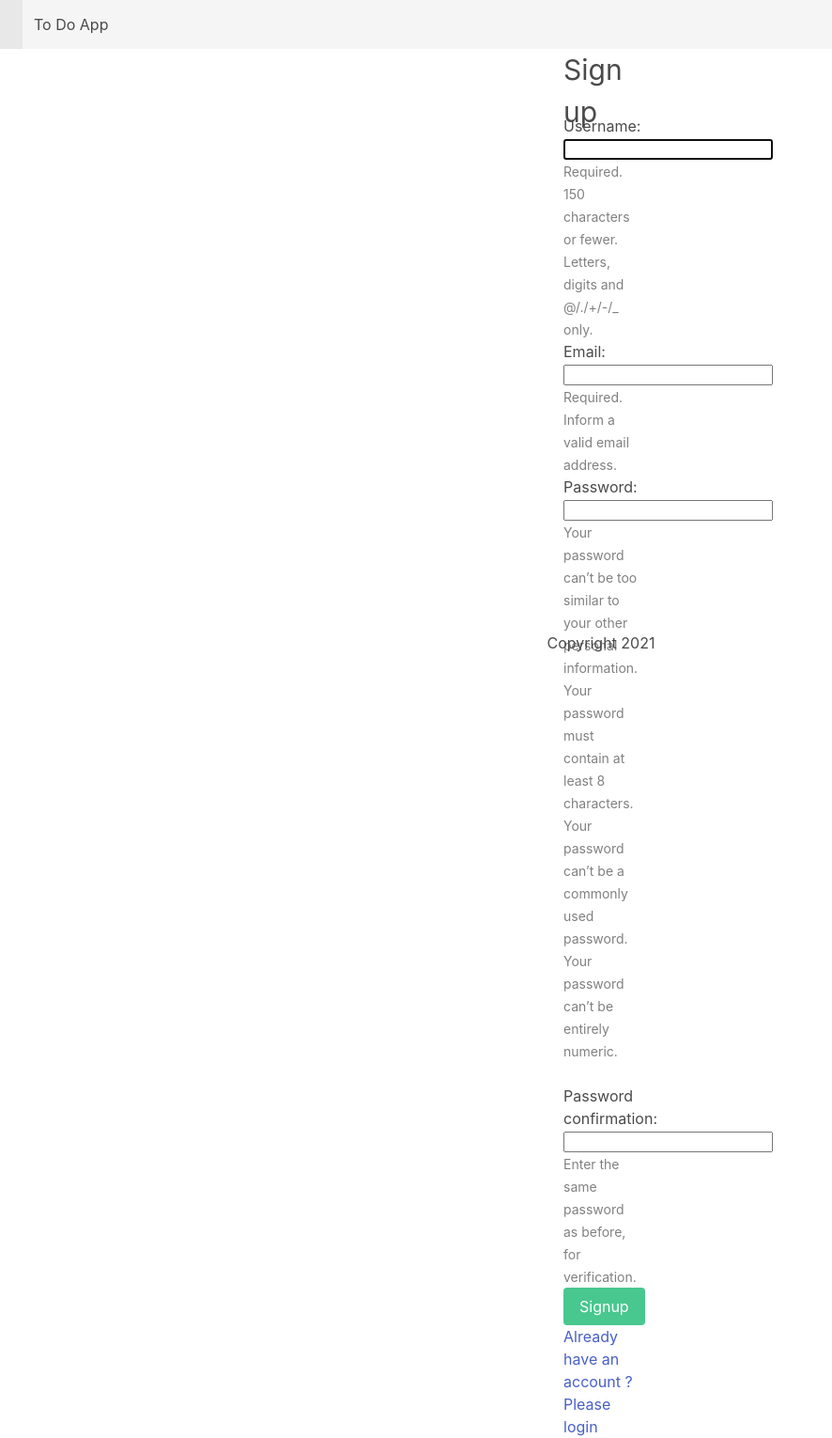
After one commit to Andreea-Paul/todo, a Django app: page /signup in a window 1280 px wide. The commit adds this page. Shown: the whole page at 94% size, without its empty margins (0-886 px from the left). Run offline with Django 3.2, Linux system fonts and the light colour scheme; some libraries are stand-ins or nearby versions.

Commit message:
Add a register page

```diff
--- a/todoapp/forms.py
+++ b/todoapp/forms.py
@@ -1,5 +1,9 @@
 from django import forms
 from .models import Todo
+
+from django.contrib.auth.forms import UserCreationForm
+from django.contrib.auth.models import User
+
 
 
 class TodoForm(forms.ModelForm):
@@ -10,3 +14,11 @@ class TodoForm(forms.ModelForm):
 class LoginForm(forms.Form):
     username = forms.CharField(max_length=20)
     password = forms.CharField(max_length=30, widget=forms.PasswordInput)
+
+class SignUpForm(UserCreationForm):
+
+    email = forms.EmailField(max_length=254, help_text='Required. Inform a valid email address.')
+
+    class Meta:
+        model = User
+        fields = ('username', 'email', 'password1', 'password2', )
--- a/todoapp/templates/login_page.html
+++ b/todoapp/templates/login_page.html
@@ -62,6 +62,7 @@
         {% endif %}
     {% endfor %}
 </div>
+<a href="{% url 'signup' %}">Don't have an account ? Signup now</a>
 </div>
 
 {% endblock %}
--- /dev/null
+++ b/todoapp/templates/signup.html
@@ -0,0 +1,50 @@
+{% extends 'base.html' %}
+
+{% block content %}
+<nav class="navbar is-light" role="navigation" aria-label="main navigation">
+    <div class="navbar-brand">
+        <a class="navbar-item" href="https://bulma.io">
+
+        </a>
+    </div>
+
+    <div class="navbar-menu">
+        <div class="navbar-start">
+            <a class="navbar-item">
+                To Do App
+            </a>
+        </div>
+    </div>
+</nav>
+
+<div style="text-align: left;padding-left: 600px;padding-right: 600px; height: 620px;">
+<h1 style="font-size: 30px;height: 70px;">Sign up</h1>
+  <form method="post">
+    {% csrf_token %}
+    {% for field in form %}
+      <p>
+        {{ field.label_tag }}<br>
+        {{ field }}
+        <br>
+        {% if field.help_text %}
+          <small style="color: grey">{{ field.help_text }}</small>
+        {% endif %}
+        </br>
+        {% for error in field.errors %}
+          <p style="color: red">{{ error }}</p>
+        {% endfor %}
+      </p>
+    {% endfor %}
+
+    <div  class="field">
+      <p class="control">
+        <button class="button is-success">
+          Signup
+        </button>
+      </p>
+     </div>
+
+  </form>
+  <a href="{% url 'login' %}">Already have an account ? Please login</a>
+</div>
+{% endblock %}
--- a/todoapp/urls.py
+++ b/todoapp/urls.py
@@ -1,5 +1,5 @@
 from django.urls import path
-from .views import delete_task, edit_task, home, login_view, logout_view, mark_complete, mark_incomplete,change_password
+from .views import delete_task, edit_task, home, login_view, logout_view, mark_complete, mark_incomplete,change_password, signup
 
 urlpatterns = [
     path('home', home, name='home'),
@@ -10,4 +10,5 @@ urlpatterns = [
     path('', login_view, name="login" ),
     path('logout', logout_view, name="logout"),
     path('password', change_password, name='change_password'),
+    path('signup', signup, name='signup'),
 ]
--- a/todoapp/views.py
+++ b/todoapp/views.py
@@ -1,11 +1,12 @@
 from django.shortcuts import redirect, render
 from django.contrib.auth import authenticate, login, logout
 from .models import Todo
-from .forms import LoginForm, TodoForm
+from .forms import LoginForm, TodoForm, SignUpForm
 from django.contrib.auth import update_session_auth_hash
 from django.contrib.auth.forms import PasswordChangeForm
 from django.contrib import messages
 from django.contrib.auth.decorators import login_required
+
 
 # Create your views here.
 @login_required(login_url='/')
@@ -96,3 +97,17 @@ def change_password(request):
     return render(request, 'change_password.html', {
         'form': form
     })
+
+def signup(request):
+    if request.method == 'POST':
+        form = SignUpForm(request.POST)
+        if form.is_valid():
+            form.save()
+            username = form.cleaned_data.get('username')
+            raw_password = form.cleaned_data.get('password1')
+            user = authenticate(username=username, password=raw_password)
+            login(request, user)
+            return redirect('home')
+    else:
+        form = SignUpForm()
+    return render(request, 'signup.html', {'form': form})
```
Also changed, not shown: db.sqlite3.
